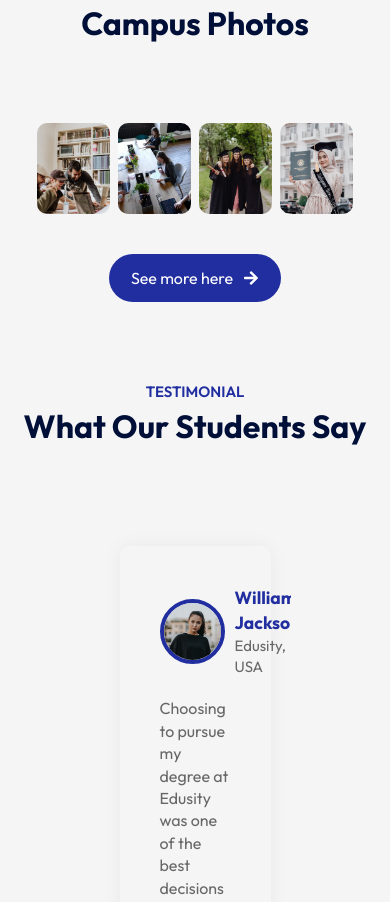
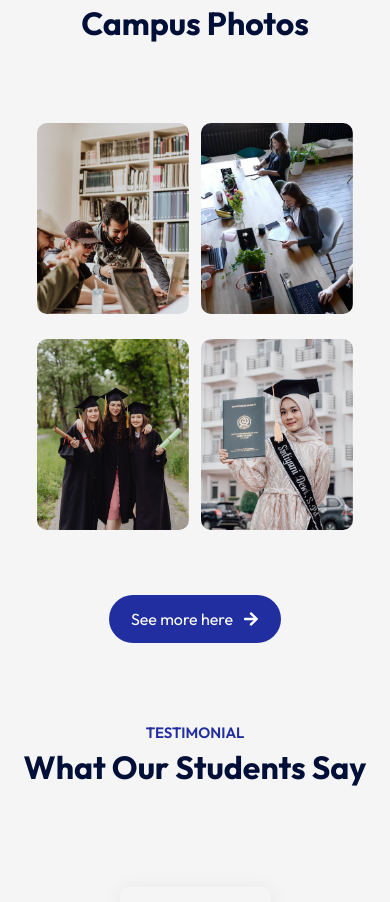
Before and after one commit to Briankurtish/react-demo-website, a React (Vite) app in the folder edusity/: page / in a window 390 px wide. Shown: the part 3120-4022 px from the top of the page. Built offline with nearby package versions, Linux system fonts and the light colour scheme.

Commit message:
Gallery Section responsive completed

```diff
--- a/edusity/src/components/Campus/Campus.css
+++ b/edusity/src/components/Campus/Campus.css
@@ -15,3 +15,16 @@
   width: 23%;
   border-radius: 10px;
 }
+
+/* Media Query */
+
+@media (max-width: 800px) {
+  .gallery {
+    flex-wrap: wrap;
+  }
+
+  .gallery img {
+    width: 48%;
+    margin-bottom: 25px;
+  }
+}
```
